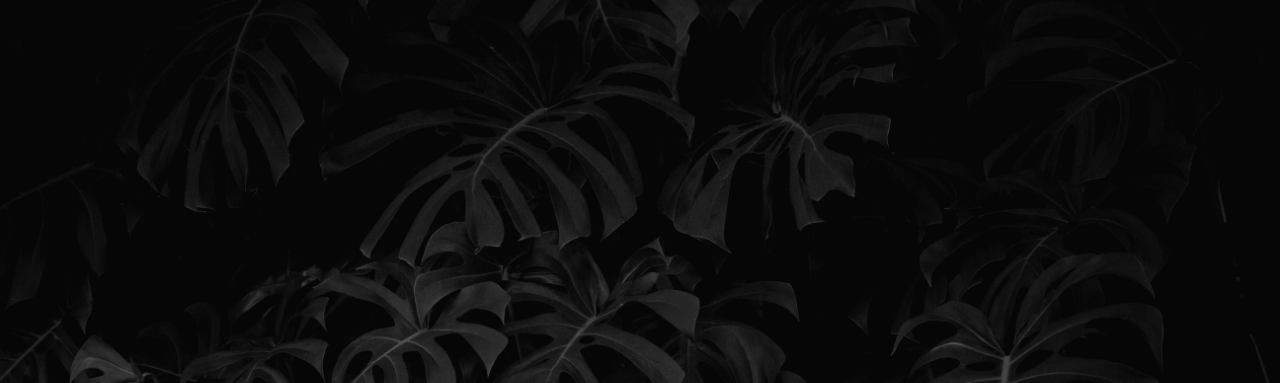
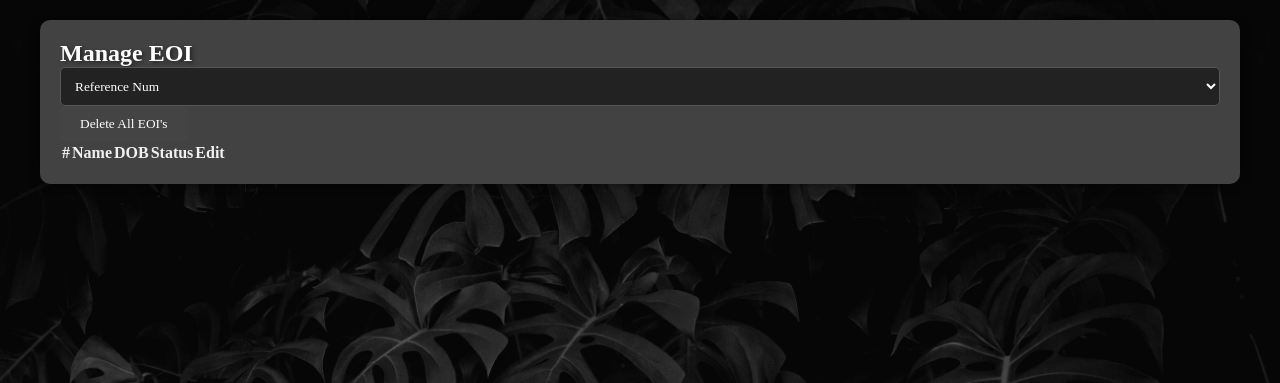
Before and after one commit to Panable/Inquiry2, a PHP site: page /manage.php in a window 1280 px wide. Shown: the part 68-451 px from the top of the page. Run offline with PHP 8.4, Linux system fonts and the light colour scheme; lists and menus that the app fills with data are empty; some web fonts are replaced.

Commit message:
Started Manage.php Page

```diff
--- a/site/manage.php
+++ b/site/manage.php
@@ -1,5 +1,34 @@
 <?php include 'header.inc'; ?>
+<?php include 'settings.php'; ?>
 
+    <main>
+        <section class="container">
+            <h1> Manage EOI </h1>
+            <?php
+            echo "<select name='Field' id='cars'>
+                <option value='Reference Number'> Reference Num </option>
+                <option value='First Name'> First Name</option>
+                <option value='Last Name'> Last Name</option>
+                <option value='Full Name'> Full Name</option>
+                <option value='Status'> Status </option>
+                <option value='Status'> Skills </option>
+                </select>
+                "
+            ?>
+            <button> Delete All EOI's</button>
+            <table>
+                <thead>
+                <tr>
+                    <th> #</th>
+                    <th> Name</th>
+                    <th> DOB</th>
+                    <th> Status</th>
+                    <th> Edit</th>
+                </tr>
+                </thead>
+            </table>
+        </section>
+    </main>
 
 
 <?php include 'footer.inc'; ?>
```
